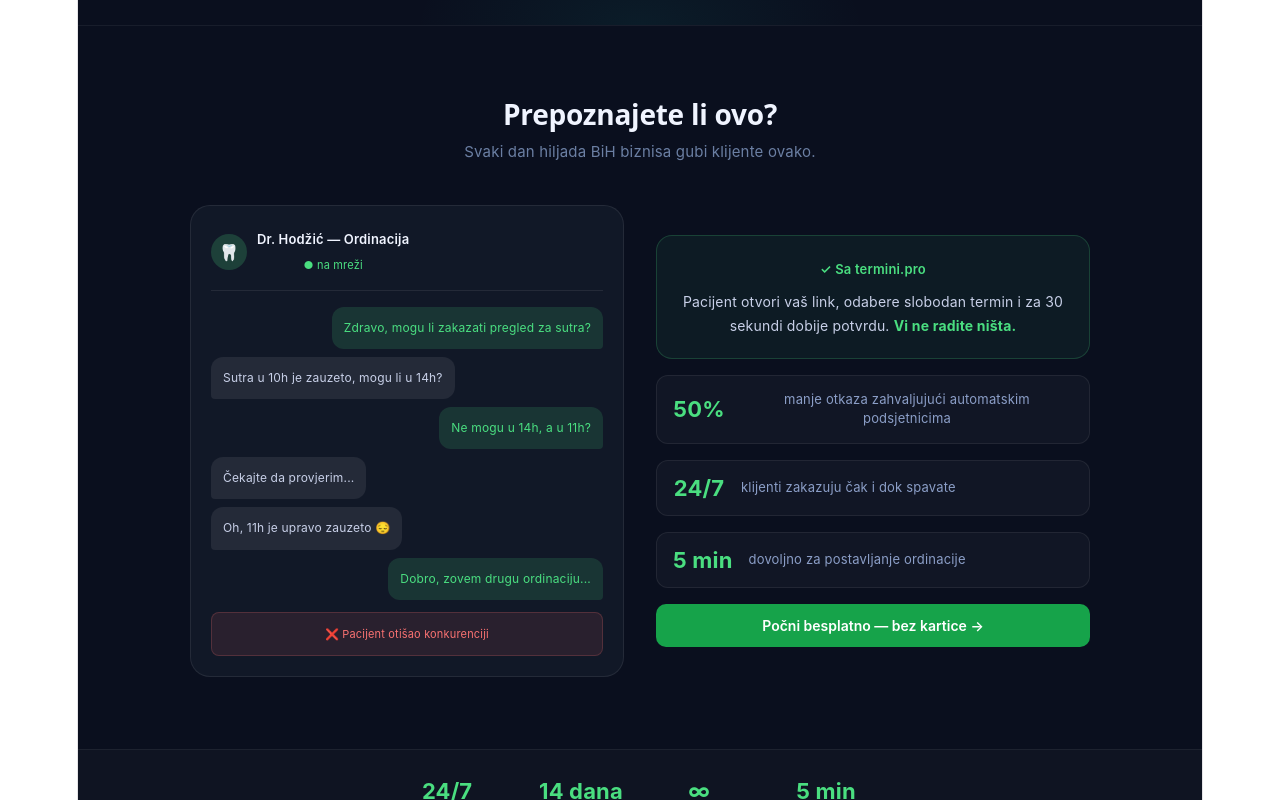
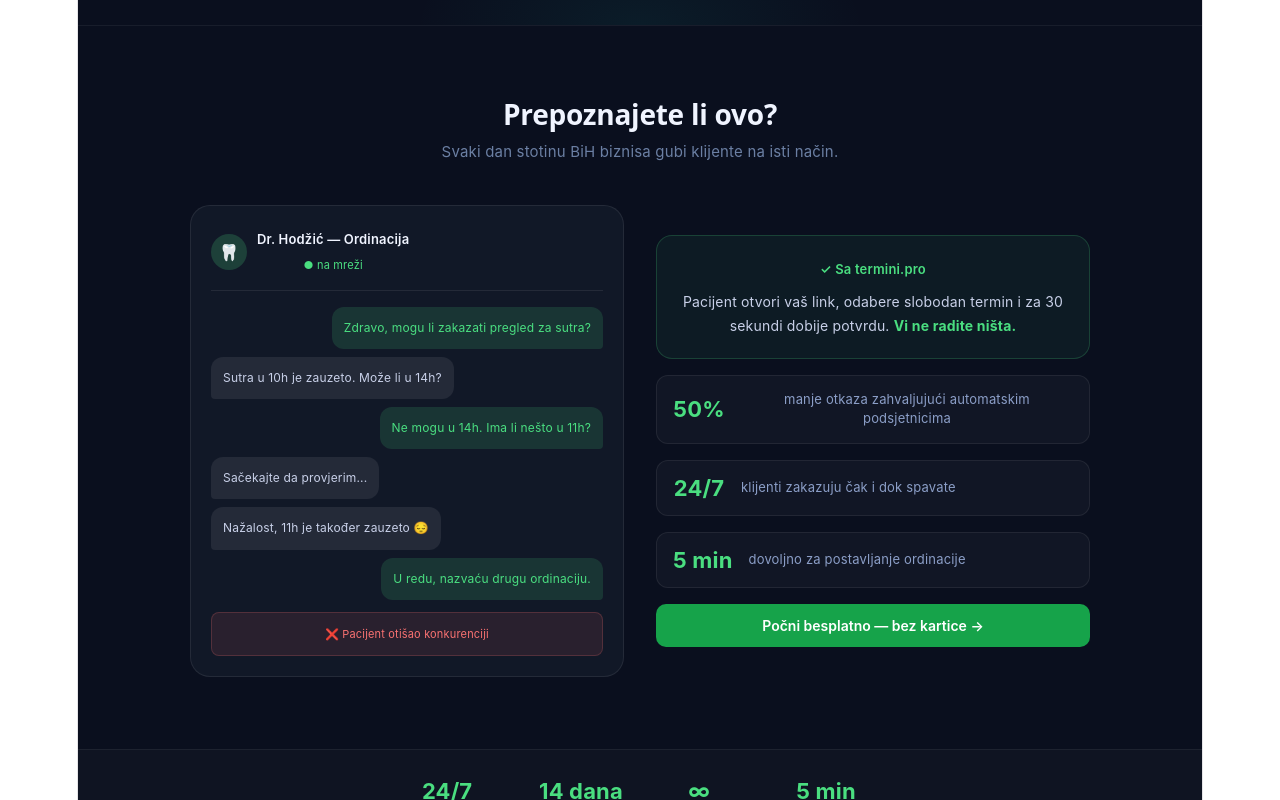
Before and after one commit to adijatadjogo91-cloud/termini-frontend, a React (Vite) app: page / in a window 1280 px wide. Shown: the part 559-1359 px from the top of the page. Built offline with nearby package versions, Linux system fonts and the light colour scheme.

Commit message:
Landing - ispravka teksta chat sekcija

```diff
--- a/src/pages/Landing.jsx
+++ b/src/pages/Landing.jsx
@@ -250,7 +250,7 @@ export default function Landing() {
       <section style={{ padding: mob ? '56px 1.5rem' : '72px 2rem', borderTop: '1px solid rgba(255,255,255,0.06)' }}>
         <div style={{ maxWidth: '900px', margin: '0 auto' }}>
           <h2 style={styles.sectionTitle}>Prepoznajete li ovo?</h2>
-          <p style={styles.sectionSub}>Svaki dan hiljada BiH biznisa gubi klijente ovako.</p>
+          <p style={styles.sectionSub}>Svaki dan stotinu BiH biznisa gubi klijente na isti način.</p>
           <div style={{ display: 'grid', gridTemplateColumns: mob ? '1fr' : '1fr 1fr', gap: '32px', alignItems: 'center' }}>
 
             {/* Chat simulacija */}
@@ -263,12 +263,12 @@ export default function Landing() {
                 </div>
               </div>
               {[
-                { od: 'klijent', tekst: 'Zdravo, mogu li zakazati pregled za sutra?' },
-                { od: 'doktor', tekst: 'Sutra u 10h je zauzeto, mogu li u 14h?' },
-                { od: 'klijent', tekst: 'Ne mogu u 14h, a u 11h?' },
-                { od: 'doktor', tekst: 'Čekajte da provjerim...' },
-                { od: 'doktor', tekst: 'Oh, 11h je upravo zauzeto 😔' },
-                { od: 'klijent', tekst: 'Dobro, zovem drugu ordinaciju...' },
+               { od: 'klijent', tekst: 'Zdravo, mogu li zakazati pregled za sutra?' },
+{ od: 'doktor', tekst: 'Sutra u 10h je zauzeto. Može li u 14h?' },
+{ od: 'klijent', tekst: 'Ne mogu u 14h. Ima li nešto u 11h?' },
+{ od: 'doktor', tekst: 'Sačekajte da provjerim...' },
+{ od: 'doktor', tekst: 'Nažalost, 11h je također zauzeto 😔' },
+{ od: 'klijent', tekst: 'U redu, nazvaću drugu ordinaciju.' },
               ].map((p, i) => (
                 <div key={i} style={{ display: 'flex', justifyContent: p.od === 'klijent' ? 'flex-end' : 'flex-start', marginBottom: '8px' }}>
                   <div style={{
```
